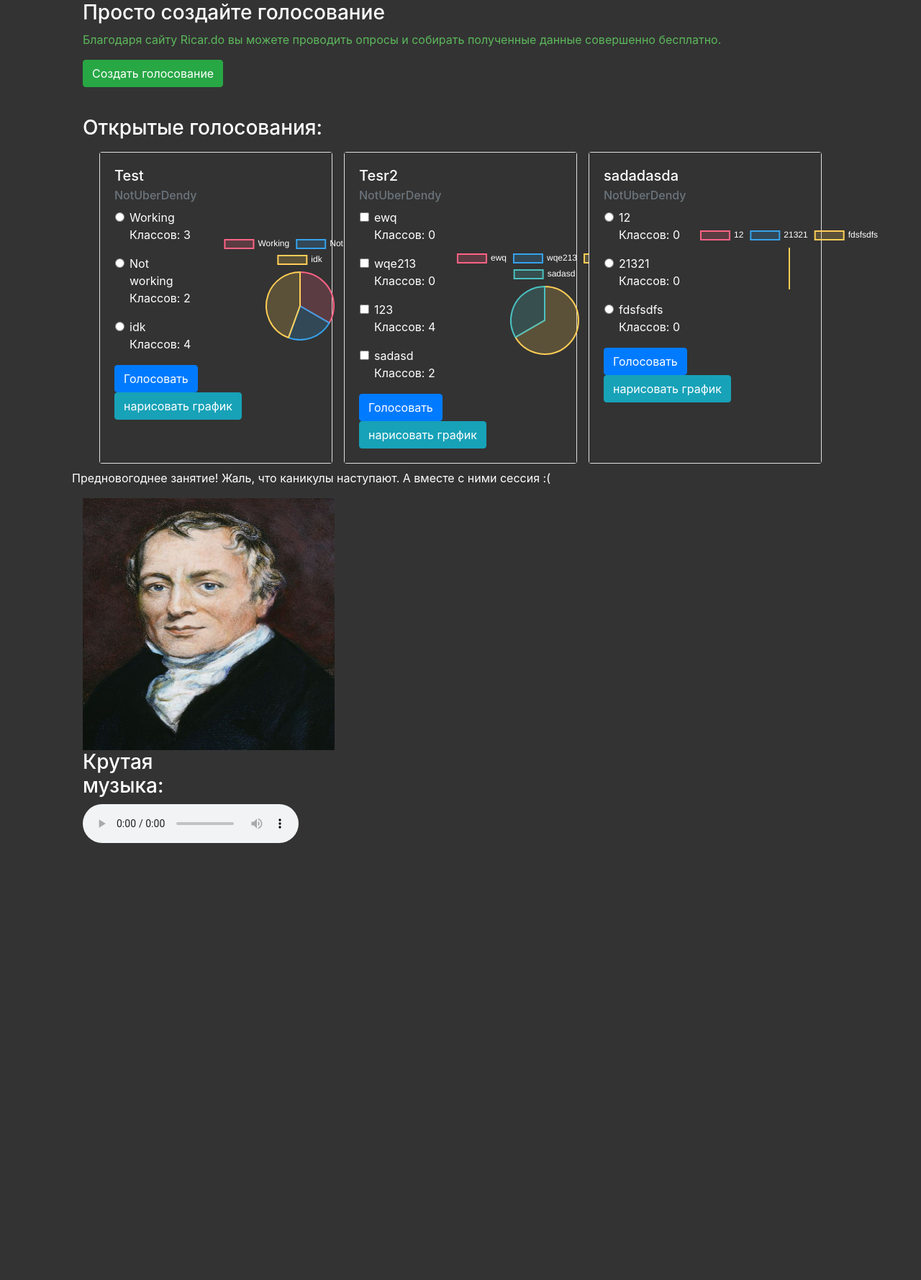
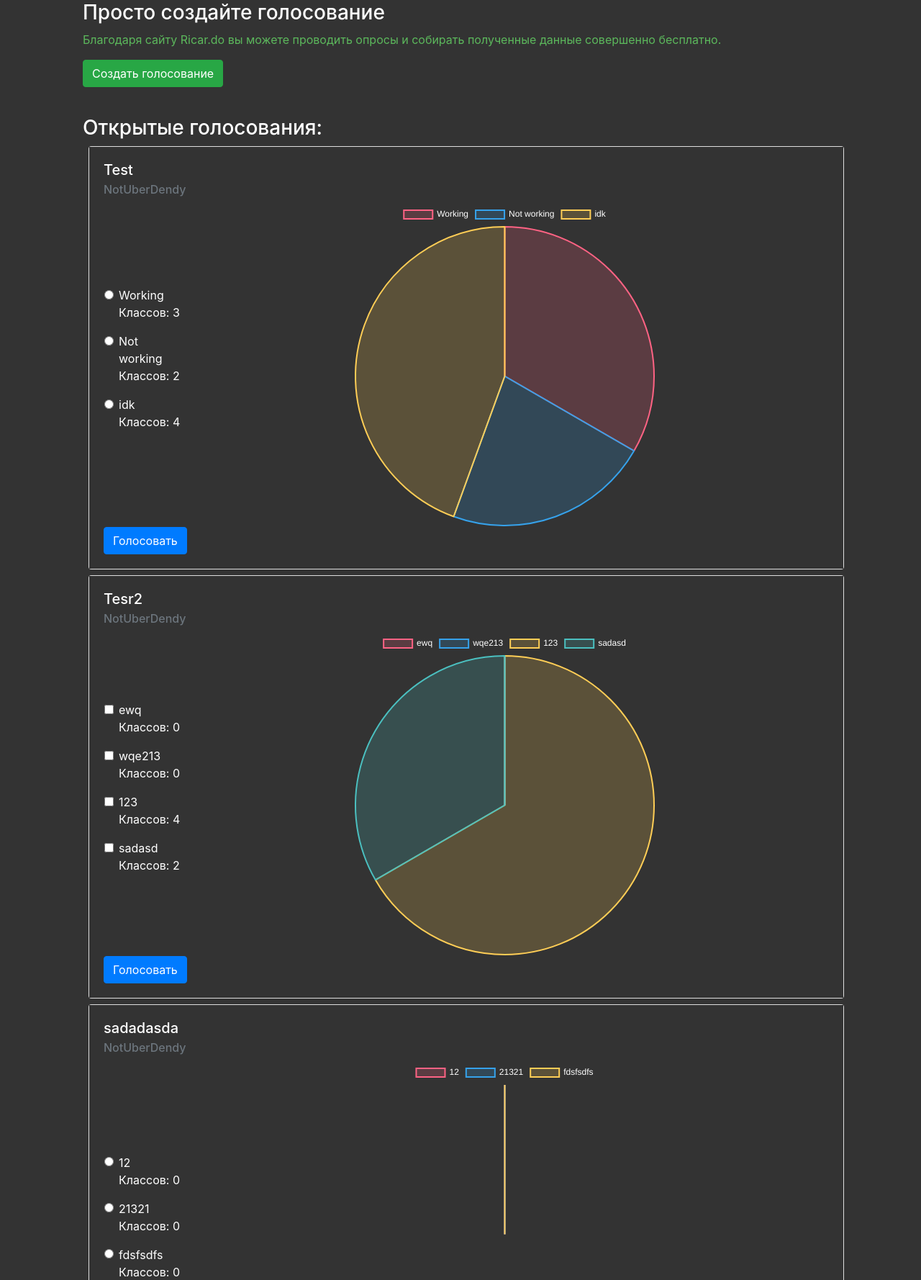
Before and after one commit to Gr0up10/Simple-votings-10, a Django app: page / in a window 1280 px wide. Shown: the part 149-1927 px from the top of the page at 72% size. Before the commit the page ends 1320 px from the top, so only its background shows below. Run offline with Django 3.2, Linux system fonts and the light colour scheme; data comes from the database, SQL or seed files in the repository; some libraries are stand-ins or nearby versions.

Commit message:
HOTFIX Now cards are in a colomn

```diff
--- a/views/templates/index.html
+++ b/views/templates/index.html
@@ -14,12 +14,12 @@
         <br>
         </p>
         <h3>Открытые голосования:</h3>
-        <div class="container d-flex">
+        <!--<div class="container d-flex"> -->
 
 
             {% for voting in votings %}
 
-                <div class="card m-2 w-100 flex-fill" style="width: 18rem;" >
+                <div class="card m-2 w-100 flex-fill" style="width: 500px;" >
                     <div class="card-body bg-d">
                         <h5 class="card-title">{{ voting.question }}</h5>
                         <h6 class="card-subtitle mb-2 text-muted">{{ voting.author }}</h6>
@@ -51,14 +51,14 @@
                             <input class="btn btn-primary" type="submit" name="vote_button"
                                    value="Голосовать">
                             <input type="hidden" value="{{voting.id}}" name="voting_id">
-                            <input class="btn btn-info" type="button" onclick="drawnewchart();" value="нарисовать график">
-                            <!-- TODO: ГРАФИК ДОЛЖЕН ПОЯВЛЯТЬСЯ ПОСЛЕ ГОЛОСОВАНИЯ!!!!!!!!!!!!!!!!!!!!!!!!!!!!!!!!!!!!!!!!!!!!!!!!!!!!!!!!!!!!!!!!!!!!!!!!!!!!!!!!!! -->
+                            <!--<input class="btn btn-info" type="button" onclick="drawnewchart();" value="нарисовать график">-->
+
                         </form>
                     </div>
                 </div>
             {% endfor %}
         </div>
-    </div>
+    <!--</div>-->
 <!--<input type="hidden" id="len" value="{{len}}"> -->
 <script>
 for (var i=0; i<={{len}}; i++){
@@ -100,7 +100,6 @@ for (var i=0; i<={{len}}; i++){
      options: {
         legend: {
             labels: {
-                // This more specific font property overrides the global property
                 fontColor: 'white'
             }
         }
```
